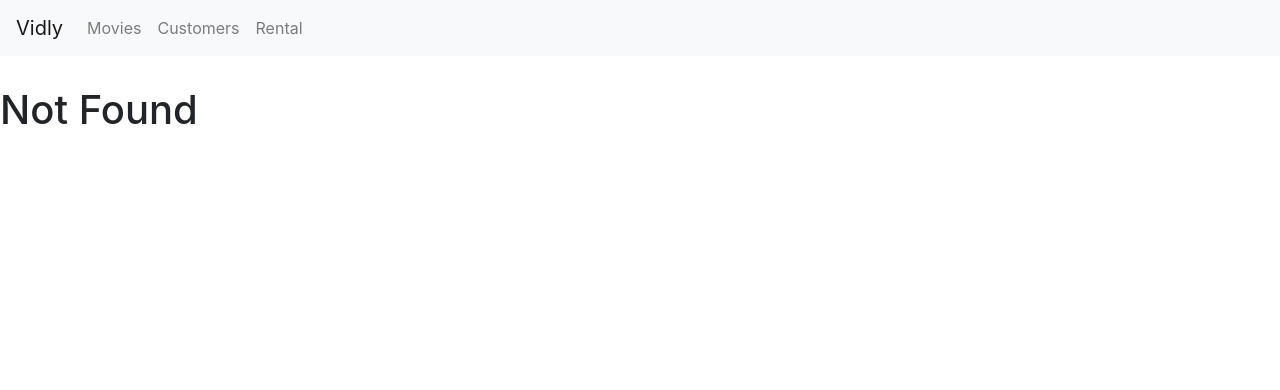
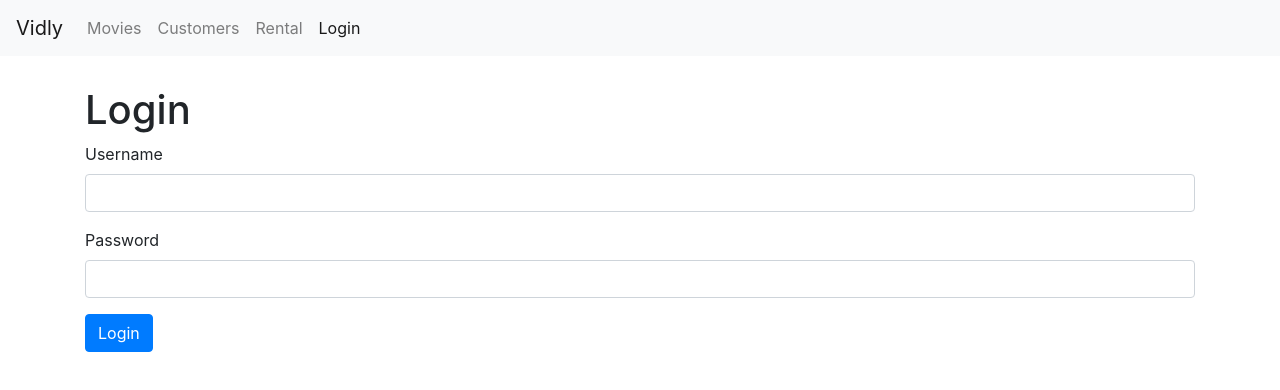
Before and after one commit to sepehr-amooei/React-vidly-project-, a React (Create React App) app: page /Login in a window 1280 px wide. Before the commit this address led to /not-found. Shown: the top 390 px of the page. Built offline with nearby package versions, Linux system fonts and the light colour scheme.

Commit message:
building a login form

```diff
--- a/src/App.js
+++ b/src/App.js
@@ -1,4 +1,4 @@
-import './App.css';
+import { Route, Routes, Navigate } from 'react-router-dom';
 import React from 'react';
 import Movies from './components/movies';
 import MovieForm from './components/movieForm';
@@ -6,22 +6,26 @@
 import Rental from './components/rental';
 import Customers from './components/customers';
 import NotFound from './components/notFound';
-import { Route, Routes, Navigate } from 'react-router-dom';
+import LoginForm from './components/common/loginForm';
+import './App.css';
 
 function App() {
   return (
     <React.Fragment>
-      <NavBar />
-      <Routes>
+    <NavBar />
+    <main className="container">
+        <Routes>
         <Route path='/movies/:id' Component={MovieForm} />
         <Route path='/movies' Component={Movies} />
         <Route path='/Rental' Component={Rental} />
         <Route path='/not-found' Component={NotFound}/>
         <Route path='/customers' Component={Customers} />
+        <Route path='/Login' Component={LoginForm}/>
         <Route path="/" element={<Navigate to='/movies' />} />
         <Route path="*" element={<Navigate to='/not-found' />} />
       </Routes>
-  </React.Fragment>
+    </main>
+    </React.Fragment>
   );
 }
 
--- /dev/null
+++ b/src/components/common/input.jsx
@@ -0,0 +1,19 @@
+import React from 'react';
+
+const Input = ({name, label, value, onChange}) => {
+ return (
+  <div className="form-group">
+      <label htmlFor={name}> {label} </label>
+      <input
+       value={value}
+       onChange={onChange}
+       name={name}
+       id={name}
+       type="text"
+       className="form-control"
+      />
+     </div>
+  );
+}
+
+export default Input;
--- /dev/null
+++ b/src/components/common/loginForm.jsx
@@ -0,0 +1,52 @@
+import React, { Component } from 'react';
+import Input from './input';
+
+class LoginForm extends Component {
+
+ //username = React.createRef();this will creat a ref object.you should minimize your use of refs,for example manage the foucs of an input field
+ // componentDidMount() {
+ //  this.username.current.focus();
+ // }
+
+ state = {
+  account: { username: '', password: '' }
+ };
+
+ handleSubmit = e => {
+  e.preventDefault();
+  //Call the sever
+  console.log("Submitted");
+ }
+
+ handleChange = ({currentTarget:input}) => {
+  const account = { ...this.state.account };
+  account[input.name] = input.value;
+  this.setState({account});
+ }
+
+ render() {
+  const { account } = this.state;
+  return (
+   <div>
+    <h1>Login</h1>
+    <form onSubmit={this.handleSubmit}>
+     <Input
+      name='username'
+      label='Username'
+      value={account.username}
+      onChange={this.handleChange}
+     />
+     <Input
+      name='password'
+      label='Password'
+      value={account.password}
+      onChange={this.handleChange}
+     />
+     <button className="btn btn-primary">Login</button>
+    </form>
+   </div>
+  );
+ }
+}
+
+export default LoginForm;
--- a/src/components/common/navbar.jsx
+++ b/src/components/common/navbar.jsx
@@ -3,7 +3,7 @@
 
 const NavBar = () => {
  return (
-  <nav className="navbar navbar-expand-lg navbar-light bg-light">
+  <nav className="navbar navbar-expand-lg navbar-light bg-light" >
    <Link className="navbar-brand" to='/' >Vidly</Link>
    <button className="navbar-toggler" type="button" data-toggle="collapse" data-target="#navbarSupportedContent" aria-controls="navbarSupportedContent" aria-expanded="false" aria-label="Toggle navigation">
     <span className="navbar-toggler-icon"></span>
@@ -19,6 +19,9 @@
      <li className="nav-item ">
       <NavLink className="nav-link" to='/rental'>Rental</NavLink>
      </li>
+     <li className="nav-item ">
+      <NavLink className="nav-link" to='/login'>Login</NavLink>
+     </li>
     </ul>
    </div>
   </nav>
```
